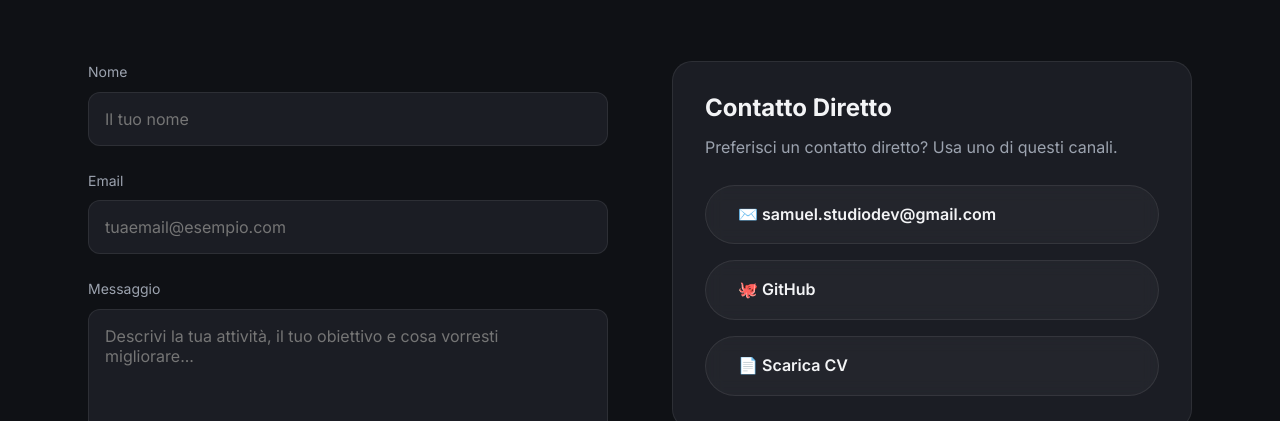
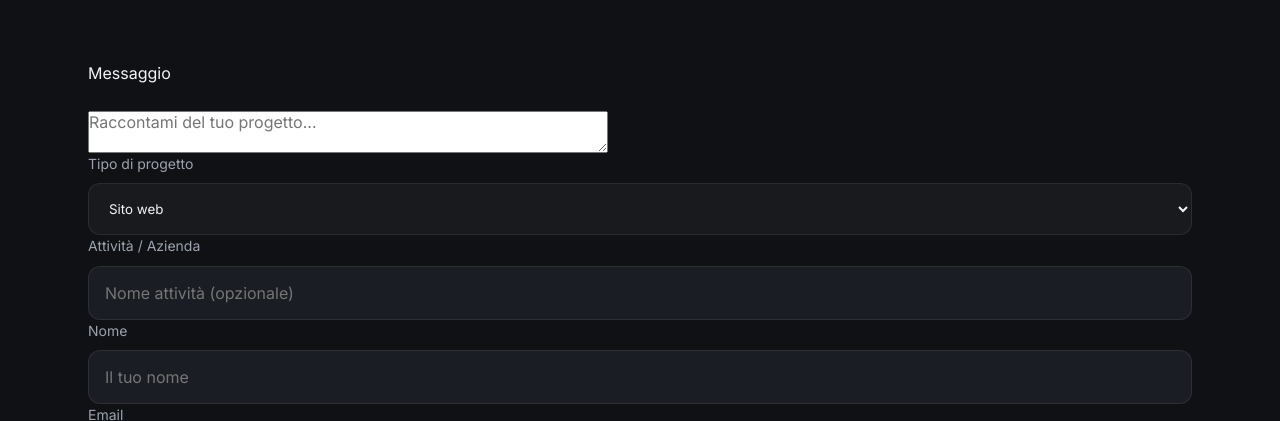
Before and after one commit to samueldevstudio/portfolio, a plain HTML site: page contact.html in a window 1280 px wide. Shown: the part 379-800 px from the top of the page. Drawn offline with Linux system fonts and the light colour scheme.

Commit message:
improve contact seo and update site configuration

```diff
--- a/contact.html
+++ b/contact.html
@@ -60,7 +60,25 @@
 
         <div class="grid grid--2" style="gap: var(--space-3xl); align-items:start;">
           <form class="contact-form reveal">
-            <div class="form-group">
+            <label for="message">Messaggio</label>
+<textarea id="message" name="message" required placeholder="Raccontami del tuo progetto..."></textarea>
+</div>
+<div class="form-group">
+<label for="type">Tipo di progetto</label>
+<select id="type" name="type">
+<option value="Sito web">Sito web</option>
+<option value="Landing page">Landing page</option>
+<option value="Restyling">Restyling sito</option>
+<option value="Applicazione web">Applicazione web</option>
+<option value="Altro">Altro</option>
+</select>
+</div>
+
+<div class="form-group">
+<label for="company">Attività / Azienda</label>
+<input type="text" id="company" name="company" placeholder="Nome attività (opzionale)">
+</div>
+<div class="form-group">
               <label for="name">Nome</label>
               <input type="text" id="name" name="name" required placeholder="Il tuo nome">
             </div>
--- a/css/style.css
+++ b/css/style.css
@@ -965,3 +965,22 @@ p { color: var(--color-text-secondary); }
 .section--alt .card p {
   line-height: 1.7;
 }
+
+
+select {
+  width: 100%;
+  padding: var(--space-md);
+  border-radius: var(--radius-md);
+  background: rgba(255,255,255,0.04);
+  color: var(--color-text-primary);
+  border: 1px solid var(--color-border);
+  font-family: inherit;
+}
+
+select option {
+  background: #111;
+}
+
+.contact-form .form-group {
+  margin-bottom: var(--space-lg);
+}
--- a/js/config.js
+++ b/js/config.js
@@ -10,7 +10,7 @@ const CONFIG = {
   // Informazioni del sito
   site: {
     name: 'Samuel Gentile',
-    url: 'https://samuelgentile.dev',
+    url: 'https://samueldevstudio.github.io/portfolio',
     email: 'samuel.studiodev@gmail.com'
   },
 
```
Also changed, not shown: index.html (+13 -0 lines).
